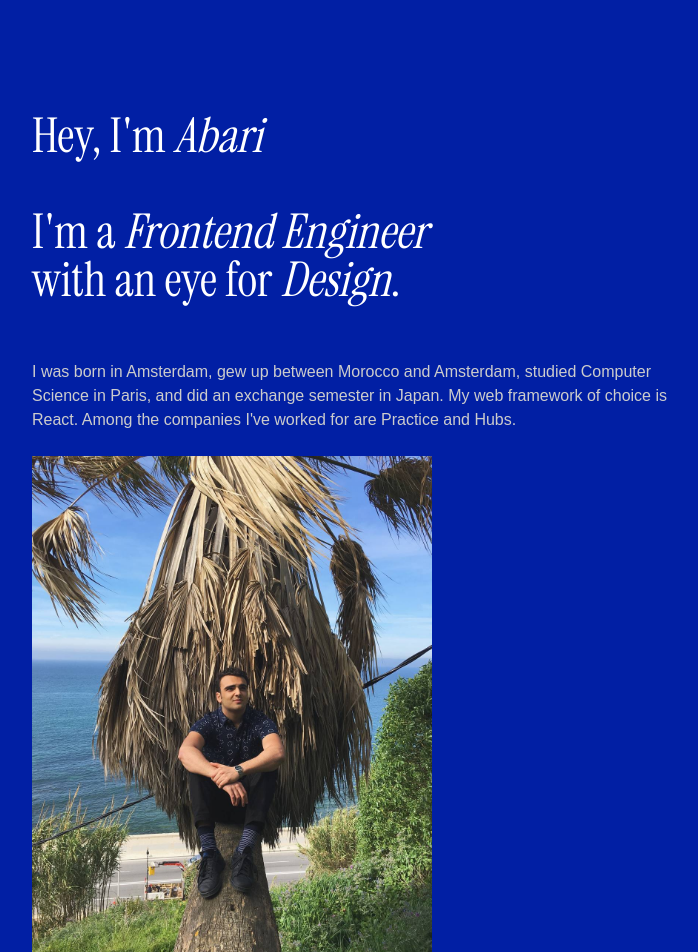
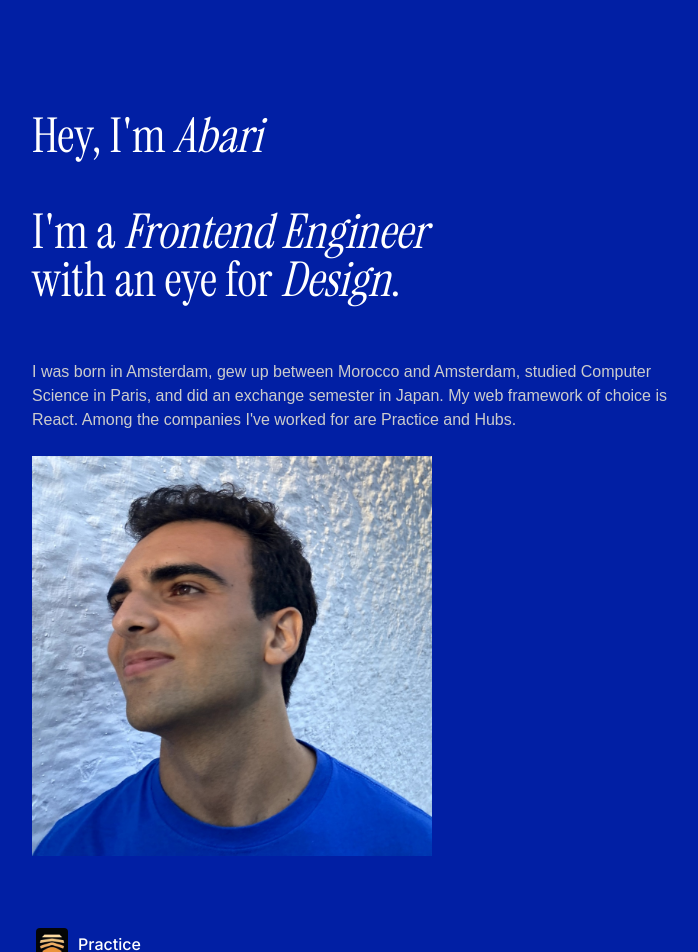
Before and after one commit to byabari/byabari, a Next.js app: page / in a window 1280 px wide. Shown: the top 952 px of the page, without its empty margins (274-972 px from the left). Built offline with nearby package versions, Linux system fonts and the light colour scheme; a web font is replaced by a local one.

Commit message:
update page.js

```diff
--- a/app/page.js
+++ b/app/page.js
@@ -61,6 +61,8 @@ export default function HomePage() {
           web framework of choice is React. Among the companies I've worked for
           are Practice and Hubs.
         </p>
+        {/* I'm currently based in Tangier, Morocco and work with companies from
+        around the world. */}
         {/* <p>
           Practice is a CRM-like product for coaches and consultants. I joined
           Practice right after their seed round, led by a16z, and helped build
@@ -74,7 +76,7 @@ export default function HomePage() {
       </div>
       <Image
         className="mb-14 mx-auto sm:mx-0"
-        src="/abari-about.jpg"
+        src="/abari.jpg"
         width={400}
         height={400}
       />
```
